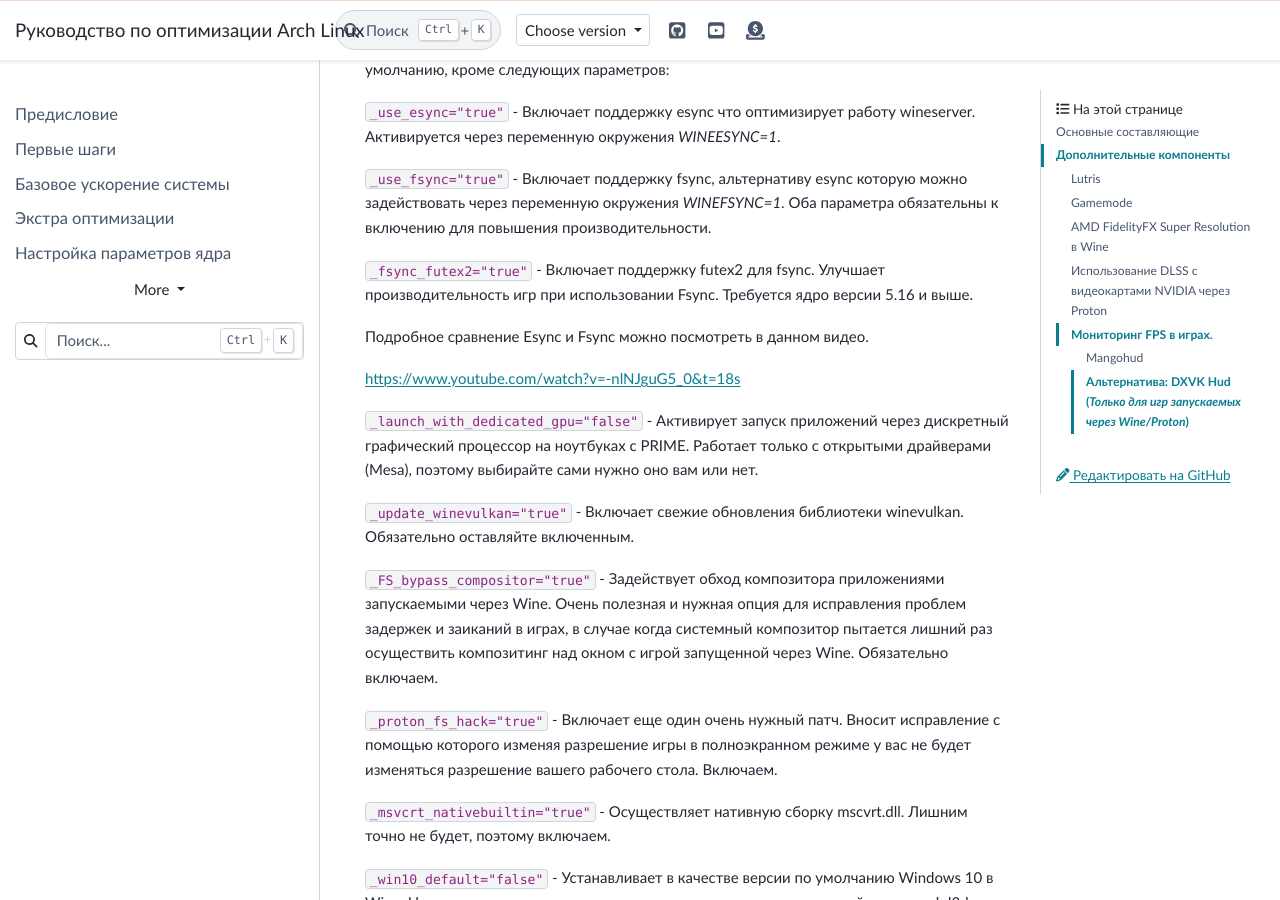
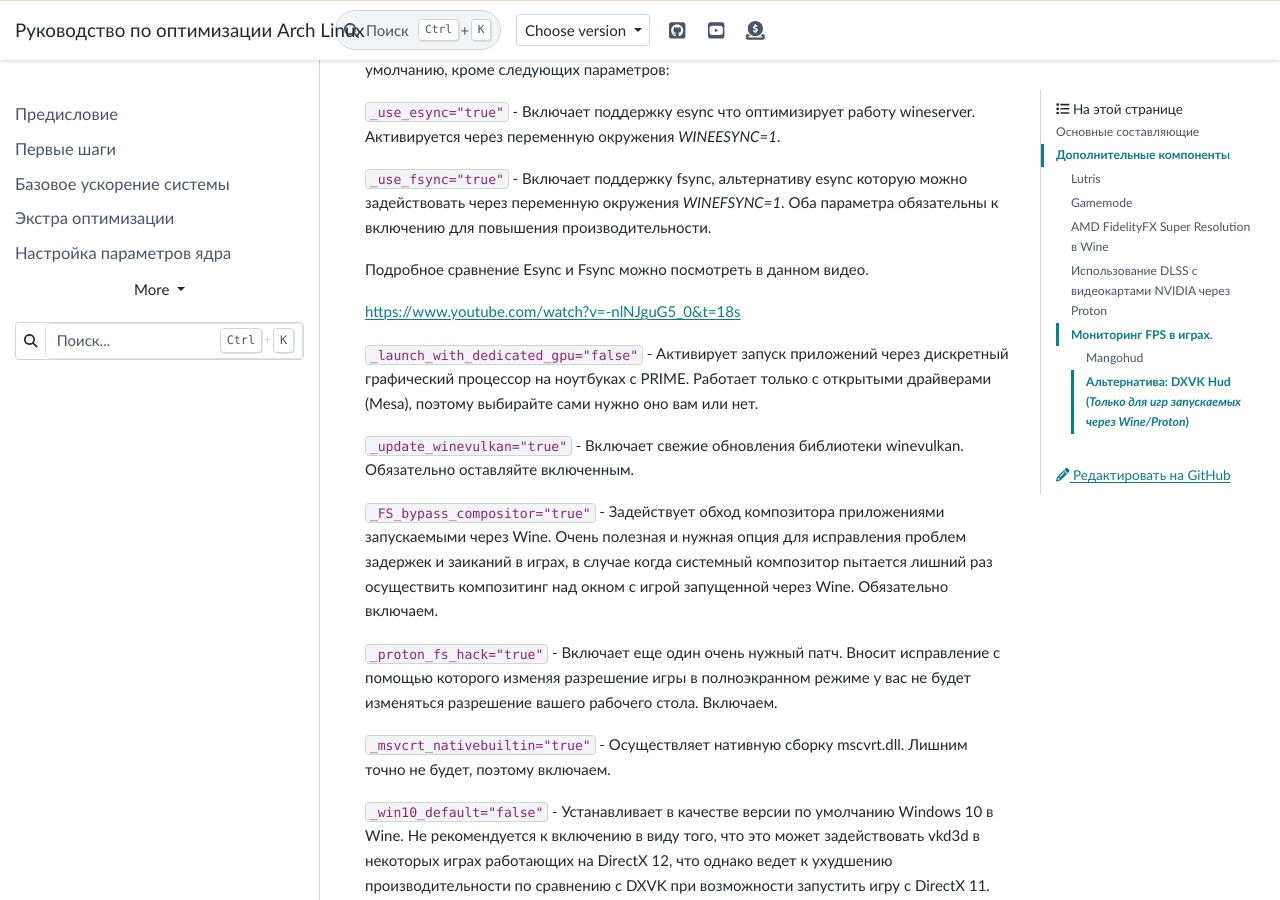
Before and after one commit to ventureoo/ARU, a Sphinx documentation site: the page built from docs/source/linux-gaming.rst, in a window 1280 px wide and 900 px high, scrolled down 2434 px. Built offline with Sphinx 7.4.7 and the PyData theme 0.15.4, drawn with Linux system fonts in a browser that asks for light colours.

Commit message:
linux-gaming: Remove Futex2 option for wine-tkg
Irrelevant

```diff
--- a/docs/source/linux-gaming.rst
+++ b/docs/source/linux-gaming.rst
@@ -126,9 +126,6 @@ II. Собрать его полностью вручную из исходни
 
 ``_use_fsync="true"`` - Включает поддержку fsync, альтернативу esync которую можно задействовать через переменную окружения *WINEFSYNC=1*.
 Оба параметра обязательны к включению для повышения производительности.
-
-``_fsync_futex2="true"`` - Включает поддержку futex2 для fsync. Улучшает производительность игр при использовании Fsync.
-Требуется ядро версии 5.16 и выше.
 
 Подробное сравнение Esync и Fsync можно посмотреть в данном видео.
 
```
